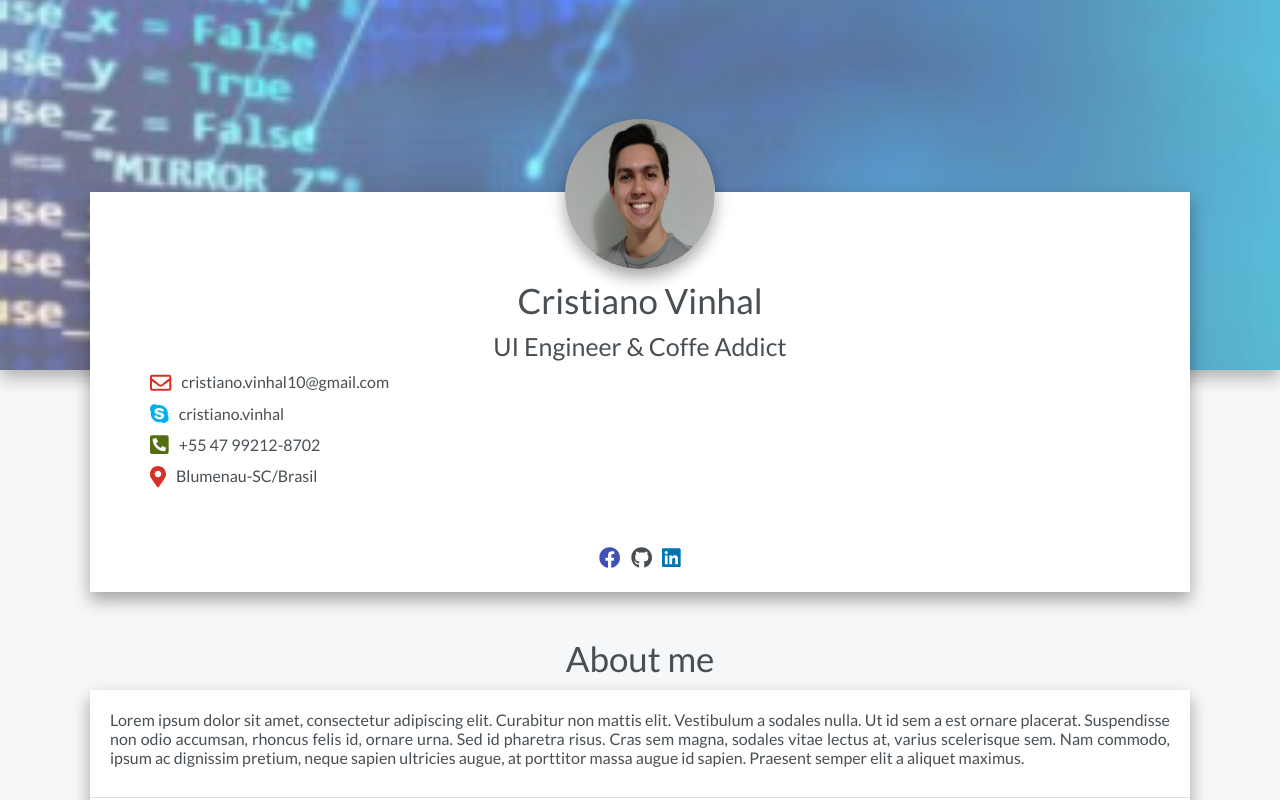
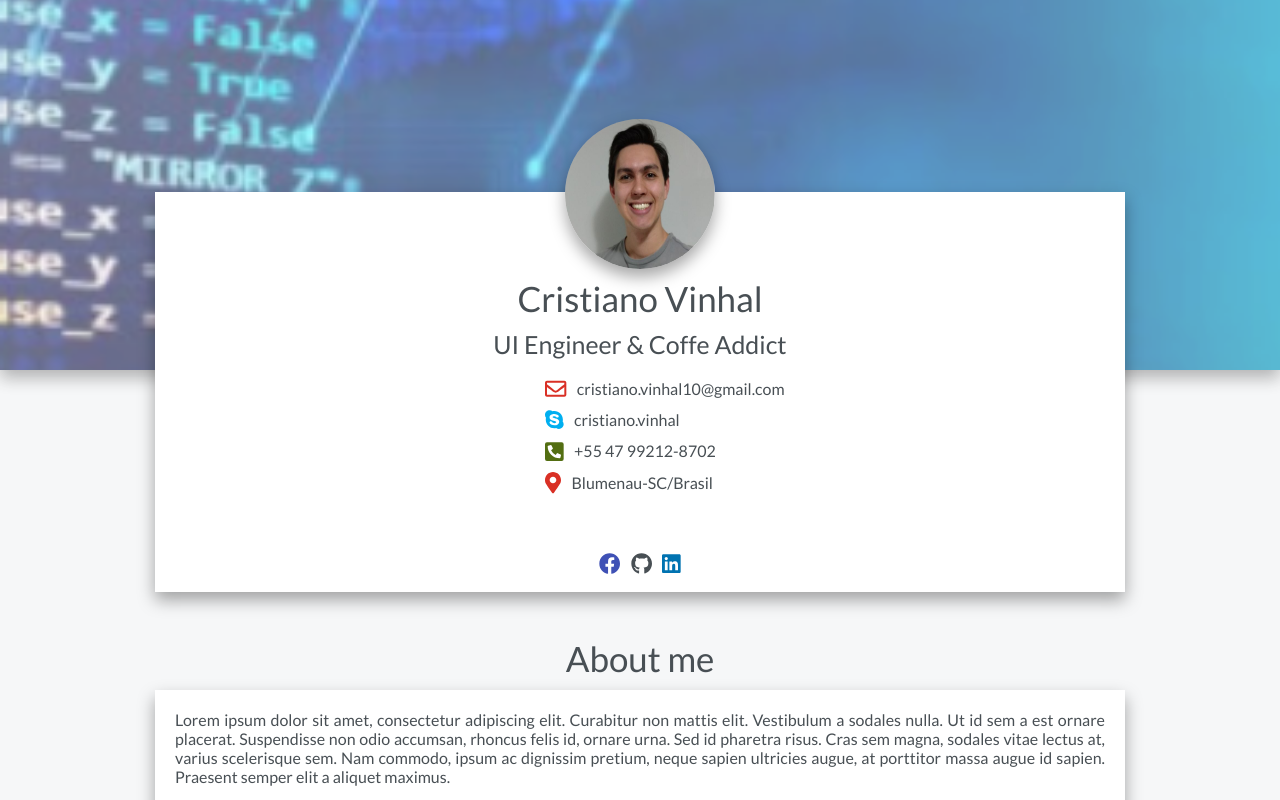
Before and after one commit to csvinhal/my-pages, a React (Create React App) app: page / in a window 1280 px wide. Shown: the top 800 px of the page. Built offline with nearby package versions, Linux system fonts and the light colour scheme.

Commit message:
adjusted responsive

```diff
--- a/src/App.scss
+++ b/src/App.scss
@@ -35,11 +35,3 @@ body {
     margin-left: auto;
   }
 }
-
-@include media-breakpoint-up(xl) {
-  .container {
-    width: 1100px;
-    margin-right: auto;
-    margin-left: auto;
-  }
-}
--- a/src/components/Timeline/TimeLine.scss
+++ b/src/components/Timeline/TimeLine.scss
@@ -18,9 +18,3 @@
     margin: 10px 160px;
   }
 }
-
-@include media-breakpoint-up(xl) {
-  .timeline {
-    margin: 10px 225px;
-  }
-}
--- a/src/screen/Profile/Profile.scss
+++ b/src/screen/Profile/Profile.scss
@@ -29,11 +29,15 @@
 
 .profile__container {
   padding: 10px;
+  display: flex;
+  flex-direction: column;
+  justify-content: center;
+  align-items: center;
 }
 
 .container__infos {
   max-width: 100%;
-  margin-top: 68px;
+  margin-top: 20px;
   text-align: center;
 }
 
@@ -82,9 +86,3 @@
     margin-left: 10px;
   }
 }
-
-@media (min-width: 789px) {
-  .profile {
-    height: 400px;
-  }
-}
```
Also changed, not shown: 1 other file (tests, documents, lock files or other folders).
